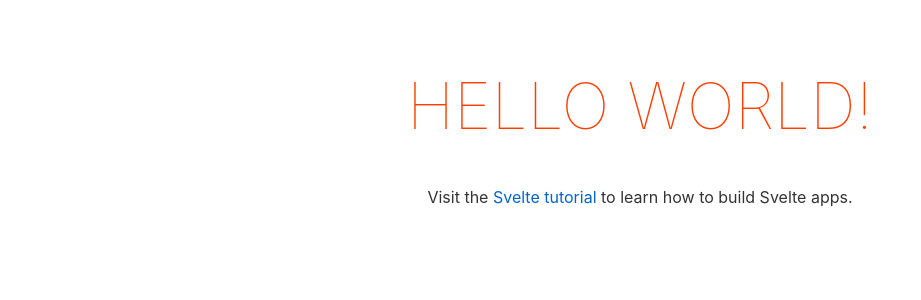
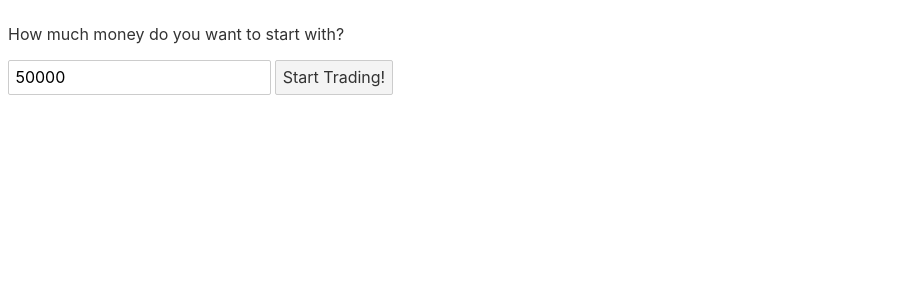
Before and after one commit to physics3D/digital-broker, a Svelte app: page / in a window 1280 px wide. Shown: the top 300 px of the page, without its empty margins (0-921 px from the left). Built offline with nearby package versions, Linux system fonts and the light colour scheme.

Commit message:
can search stocks now

```diff
--- a/src/App.svelte
+++ b/src/App.svelte
@@ -1,30 +1,22 @@
 <script lang="ts">
-	export let name: string;
+  import Game from "./pages/Game.svelte";
+
+  import Setup from "./pages/Setup.svelte";
+  import { GameState, gameState, initStores } from "./stores/stores";
+
+  initStores();
+
+  let gameStateCopy: GameState;
+
+  gameState.subscribe((value) => {
+    gameStateCopy = value;
+  });
 </script>
 
 <main>
-	<h1>Hello {name}!</h1>
-	<p>Visit the <a href="https://svelte.dev/tutorial">Svelte tutorial</a> to learn how to build Svelte apps.</p>
+  {#if gameStateCopy.gameStarted}
+    <Game />
+  {:else}
+    <Setup />
+  {/if}
 </main>
-
-<style>
-	main {
-		text-align: center;
-		padding: 1em;
-		max-width: 240px;
-		margin: 0 auto;
-	}
-
-	h1 {
-		color: #ff3e00;
-		text-transform: uppercase;
-		font-size: 4em;
-		font-weight: 100;
-	}
-
-	@media (min-width: 640px) {
-		main {
-			max-width: none;
-		}
-	}
-</style>
--- /dev/null
+++ b/src/api/api.ts
@@ -0,0 +1,19 @@
+let apiKey: string = "c5itmc2ad3ifq3te92jg";
+let baseUrl: string = "https://finnhub.io/api/v1/"
+
+export type APIStock = {
+    description: string,
+    displaySymbol: string,
+    symbol: string,
+    type: string
+}
+
+function queryAPI(query: string): Promise<string> {
+    let queryURL = baseUrl + query + "&token=" + apiKey;
+    return fetch(queryURL).then(res => res.text());
+}
+
+// returns a list of all stocks traded in the US
+export function getStocksList(): Promise<string> {
+    return queryAPI("stock/symbol?exchange=US");
+}
--- /dev/null
+++ b/src/components/Stock.svelte
@@ -0,0 +1,10 @@
+<script lang="ts">
+  import type { Stock } from "../stores/stores";
+
+  export let stock: Stock;
+</script>
+
+<main>
+  <p>{stock.name}</p>
+  <p>Price at buy: {stock.priceAtBuy}$</p>
+</main>
--- /dev/null
+++ b/src/components/StockSearch.svelte
@@ -0,0 +1,38 @@
+<script lang="ts">
+  import { APIStock, getStocksList as getStockList } from "../api/api";
+
+  let stockList: APIStock[] = [];
+  getStockList().then((json) => {
+    stockList = JSON.parse(json);
+  });
+  let stockQuery: string = "";
+
+  let foundStocks: APIStock[];
+
+  $: {
+    if (stockQuery == "") {
+      foundStocks = [];
+    } else {
+      foundStocks = stockList.filter((stock) =>
+        stock.description.startsWith(stockQuery.toUpperCase())
+      );
+
+      if (foundStocks.length > 10) {
+        foundStocks.length = 10;
+      }
+    }
+  }
+</script>
+
+<main>
+  <h2>Buy stocks:</h2>
+  <input type="text" bind:value={stockQuery} />
+
+  <table>
+    {#each foundStocks as stock}
+      <tr>
+        <td>{stock.description}</td>
+      </tr>
+    {/each}
+  </table>
+</main>
--- a/src/main.ts
+++ b/src/main.ts
@@ -1,10 +1,7 @@
 import App from './App.svelte';
 
 const app = new App({
-	target: document.body,
-	props: {
-		name: 'world'
-	}
+	target: document.body
 });
 
 export default app;
--- /dev/null
+++ b/src/pages/Game.svelte
@@ -0,0 +1,35 @@
+<script lang="ts">
+  import Stock from "../components/Stock.svelte";
+  import StockSearch from "../components/StockSearch.svelte";
+  import { GameState, gameState } from "../stores/stores";
+
+  let gameStateCopy: GameState;
+
+  gameState.subscribe((value) => {
+    gameStateCopy = value;
+  });
+
+  function resetGame() {
+    gameState.set({
+      gameStarted: false,
+      money: 50000,
+      stocks: [],
+    });
+  }
+</script>
+
+<main>
+  <h1>The Game</h1>
+  <h2>Money: {gameStateCopy.money}</h2>
+
+  <h2>Stocks:</h2>
+  {#each gameStateCopy.stocks as stock}
+    <Stock {stock} />
+  {/each}
+
+  <StockSearch />
+
+  <form on:submit|preventDefault={resetGame}>
+    <button type="submit">Reset the Game</button>
+  </form>
+</main>
--- /dev/null
+++ b/src/pages/Setup.svelte
@@ -0,0 +1,32 @@
+<script lang="ts">
+  import { GameState, gameState } from "../stores/stores";
+
+  let gameStateCopy: GameState;
+
+  gameState.subscribe((value) => {
+    gameStateCopy = value;
+  });
+
+  let startMoney: number = 50000;
+
+  function startGame() {
+    gameState.set({
+      gameStarted: true,
+      money: startMoney,
+      stocks: [
+        {
+          name: "Amazon",
+          priceAtBuy: 2439.62,
+        },
+      ],
+    });
+  }
+</script>
+
+<main>
+  <form on:submit|preventDefault={startGame}>
+    <p>How much money do you want to start with?</p>
+    <input type="number" bind:value={startMoney} />
+    <button type="submit">Start Trading!</button>
+  </form>
+</main>
--- /dev/null
+++ b/src/stores/stores.ts
@@ -0,0 +1,26 @@
+import { Writable, writable } from "svelte/store";
+
+export type GameState = {
+    gameStarted: boolean;
+    money: number;
+    stocks: Stock[];
+}
+
+export type Stock = {
+    name: string;
+    priceAtBuy: number;
+}
+
+export let gameState: Writable<GameState>;
+
+export function initStores() {
+    gameState = writable(JSON.parse(localStorage.getItem("gameState")) || {
+        gameStarted: false,
+        money: 0,
+        stocks: []
+    });
+
+    gameState.subscribe((value) => {
+        localStorage.setItem("gameState", JSON.stringify(value));
+    })
+}
```
Also changed, not shown: apikey.txt (added).
